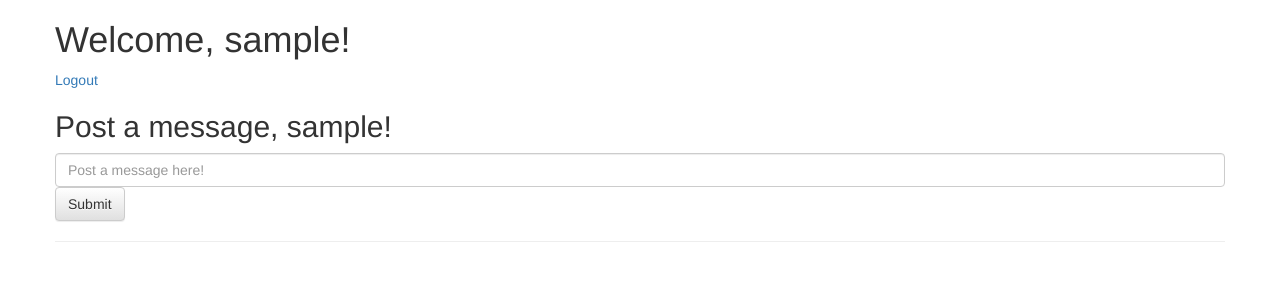
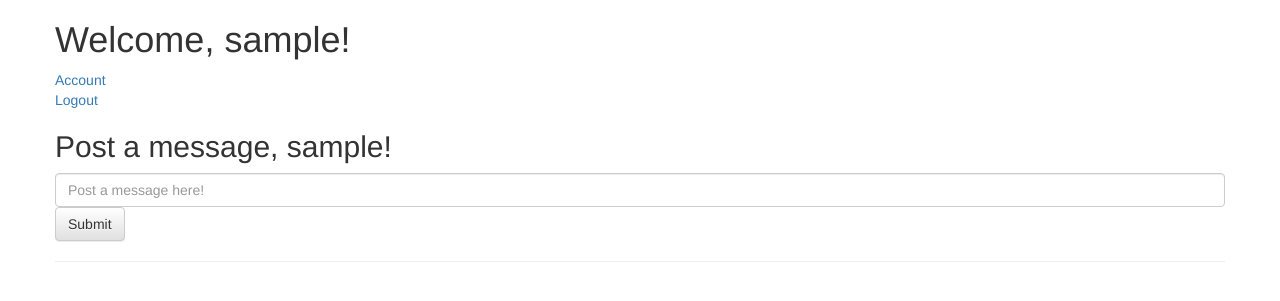
Before and after one commit to donalcantara/python_wall, a Flask app: template templates/wall.html in a window 1280 px wide. Shown: the top 301 px of the page. Run offline with Flask 2, Linux system fonts and the light colour scheme; the template is opened without the code that fills it, so the values that code supplies are empty; the visitor is signed in with stand-in values (Sample User, id 1); some libraries are stand-ins or nearby versions.

```diff
--- a/templates/wall.html
+++ b/templates/wall.html
@@ -21,6 +21,7 @@
   <div class='container'>
     <div class="row">
       <h1>Welcome, {{session['username']}}!</h1>
+      <a href="/account">Account</a><br>
       <a href="/logout">Logout</a>
       <h2>Post a message, {{ session['username']}}!</h2>
       <form role="form" action="/post/{{ session['id'] }}" method='POST'>
@@ -30,10 +31,9 @@
       <hr>
       {% for post in posts %}
       <h3>{{post['name']}}: <u>{{post['content']}}</u></h3> <h6>{{ post['created_at'] }}</h6>
-
       {% if post['username'] == session['username'] %}
       <a href="/deletepost/{{ post['post_id'] }}">delete</a>
-      {% endif %}<br>
+      {% endif %}<br><br>
       {% for comment in comments %}
       {% if post['post_id'] == comment['post_id'] %}
       <h4><b>{{ comment['name'] }}</b></h4>: <h5>{{ comment['content'] }}</h5> <h6>{{ comment['created_at'] }}</h6>
```
